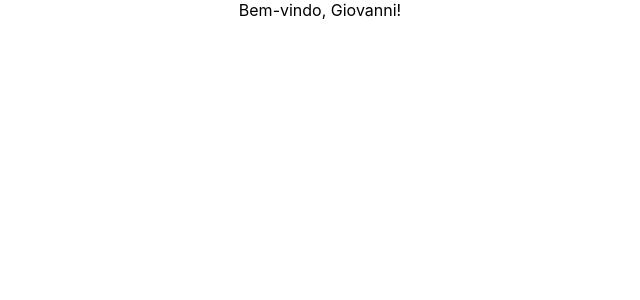
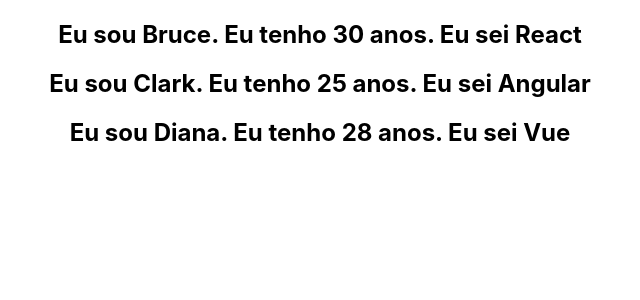
Before and after one commit to Torelli/hello-world, a React (Create React App) app: page / in a window 1280 px wide. Shown: the top 300 px of the page, without its empty margins (320-960 px from the left). Built offline with nearby package versions, Linux system fonts and the light colour scheme.

Commit message:
Renderizando listas

```diff
--- a/src/App.js
+++ b/src/App.js
@@ -10,12 +10,14 @@
 import EventBind from './components/EventBind';
 import ParentComponent from './components/ParentComponent';
 import UserGreeting from './components/UserGreeting';
+import NameList from './components/NameList';
 
-function App(){
-  return(
+function App() {
+  return (
     <div className="App">
-      <UserGreeting/>
-      {/*<ParentComponent/>
+      <NameList />
+      {/*<UserGreeting/>
+      <ParentComponent/>
       <EventBind/>
       <FunctionClick/>
       <ClassClick/>
--- /dev/null
+++ b/src/components/NameList.js
@@ -0,0 +1,30 @@
+import React from 'react'
+import Person from './Person'
+
+function NameList() {
+    const persons = [
+        {
+            id: 1,
+            name: 'Bruce',
+            age: 30,
+            skill: 'React'
+        },
+        {
+            id: 2,
+            name: 'Clark',
+            age: 25,
+            skill: 'Angular'
+        },
+        {
+            id: 3,
+            name: 'Diana',
+            age: 28,
+            skill: 'Vue'
+        }
+    ]
+    const personList = persons.map(person => (<Person person={person} />))
+    return <div>{personList}</div>
+
+}
+
+export default NameList
--- /dev/null
+++ b/src/components/Person.js
@@ -0,0 +1,13 @@
+import React from 'react'
+
+function Person({ person }) {
+    return (
+        <div>
+            <h2>
+                Eu sou {person.name}. Eu tenho {person.age} anos. Eu sei {person.skill}
+            </h2>
+        </div>
+    )
+}
+
+export default Person
```
